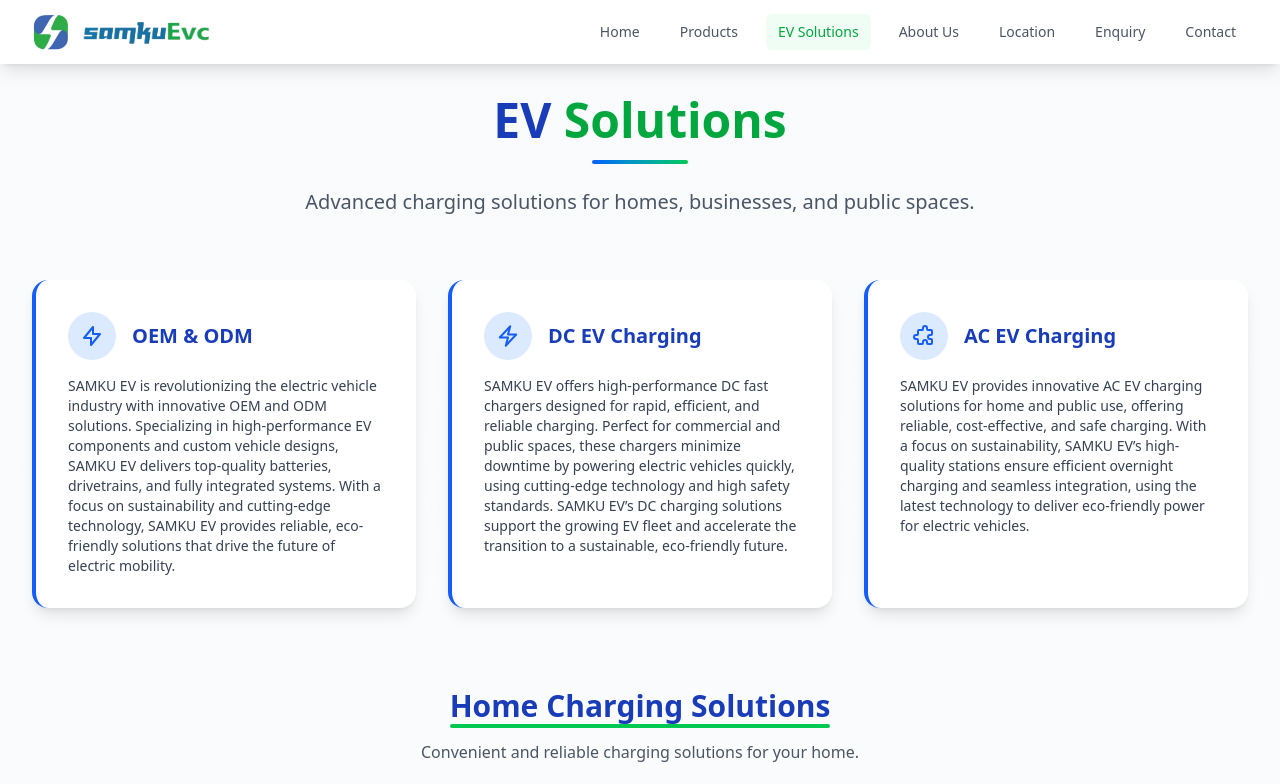
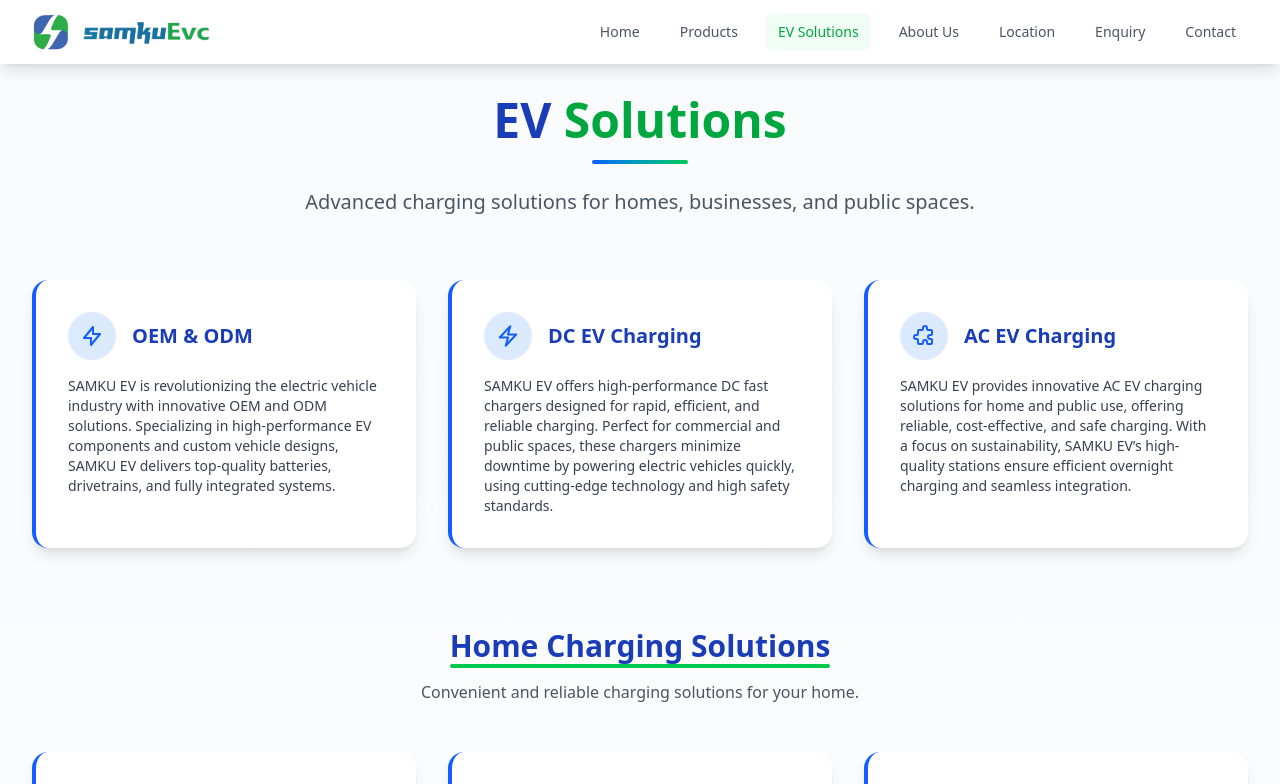
Before and after one commit to Yashwant2584/SamkuEVC, a React (Vite) app in the folder samkuevc/: page /ev-solutions in a window 1280 px wide. Shown: the top 784 px of the page. Built offline with nearby package versions, Linux system fonts and the light colour scheme.

Commit message:
updated evsolution page

```diff
--- a/samkuevc/src/landingpage/About.jsx
+++ b/samkuevc/src/landingpage/About.jsx
@@ -181,7 +181,7 @@
                     </svg>
                   </div>
                   <div>
-                    <span className="font-semibold text-green-700 block mb-1">Innovation</span>
+                    <span className="font-semibold text-green-700 block mb-1">Research</span>
                     <p>Continuous investment in R&D to develop cutting-edge charging technologies that meet evolving industry standards and user needs.</p>
                   </div>
                 </li>
--- a/samkuevc/src/landingpage/EVSolutions.jsx
+++ b/samkuevc/src/landingpage/EVSolutions.jsx
@@ -25,17 +25,17 @@
             {[
               {
                 title: 'OEM & ODM',
-                description: 'SAMKU EV is revolutionizing the electric vehicle industry with innovative OEM and ODM solutions. Specializing in high-performance EV components and custom vehicle designs, SAMKU EV delivers top-quality batteries, drivetrains, and fully integrated systems. With a focus on sustainability and cutting-edge technology, SAMKU EV provides reliable, eco-friendly solutions that drive the future of electric mobility.',
+                description: 'SAMKU EV is revolutionizing the electric vehicle industry with innovative OEM and ODM solutions. Specializing in high-performance EV components and custom vehicle designs, SAMKU EV delivers top-quality batteries, drivetrains, and fully integrated systems. ',
                 icon: 'M13 10V3L4 14h7v7l9-11h-7z'
               },
               {
                 title: 'DC EV Charging',
-                description: 'SAMKU EV offers high-performance DC fast chargers designed for rapid, efficient, and reliable charging. Perfect for commercial and public spaces, these chargers minimize downtime by powering electric vehicles quickly, using cutting-edge technology and high safety standards. SAMKU EV’s DC charging solutions support the growing EV fleet and accelerate the transition to a sustainable, eco-friendly future.',
+                description: 'SAMKU EV offers high-performance DC fast chargers designed for rapid, efficient, and reliable charging. Perfect for commercial and public spaces, these chargers minimize downtime by powering electric vehicles quickly, using cutting-edge technology and high safety standards.',
                 icon: 'M3.75 13.5l10.5-11.25L12 10.5h8.25L9.75 21.75 12 13.5H3.75z'
               },
               {
                 title: 'AC EV Charging',
-                description: 'SAMKU EV provides innovative AC EV charging solutions for home and public use, offering reliable, cost-effective, and safe charging. With a focus on sustainability, SAMKU EV’s high-quality stations ensure efficient overnight charging and seamless integration, using the latest technology to deliver eco-friendly power for electric vehicles.',
+                description: 'SAMKU EV provides innovative AC EV charging solutions for home and public use, offering reliable, cost-effective, and safe charging. With a focus on sustainability, SAMKU EV’s high-quality stations ensure efficient overnight charging and seamless integration.',
                 icon: 'M11 4a2 2 0 114 0v1a1 1 0 001 1h3a1 1 0 011 1v3a1 1 0 01-1 1h-1a2 2 0 100 4h1a1 1 0 011 1v3a1 1 0 01-1 1h-3a1 1 0 01-1-1v-1a2 2 0 10-4 0v1a1 1 0 01-1 1H7a1 1 0 01-1-1v-3a1 1 0 00-1-1H4a2 2 0 110-4h1a1 1 0 001-1V7a1 1 0 011-1h3a1 1 0 001-1V4z'
               }
             ].map((card, index) => (
```
